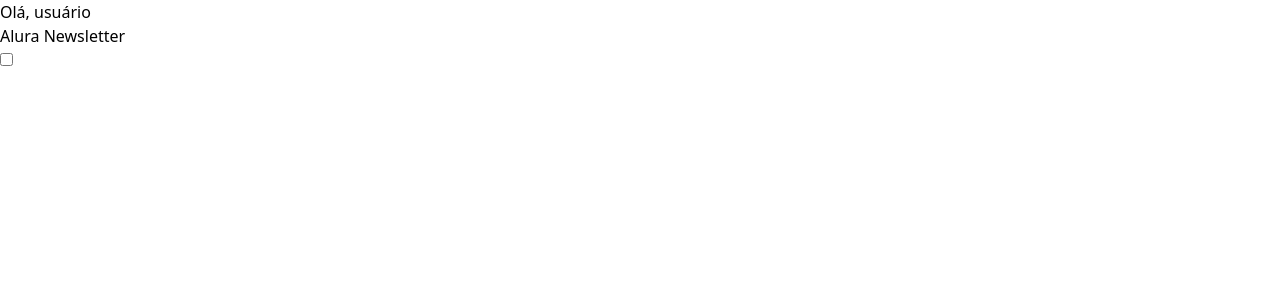
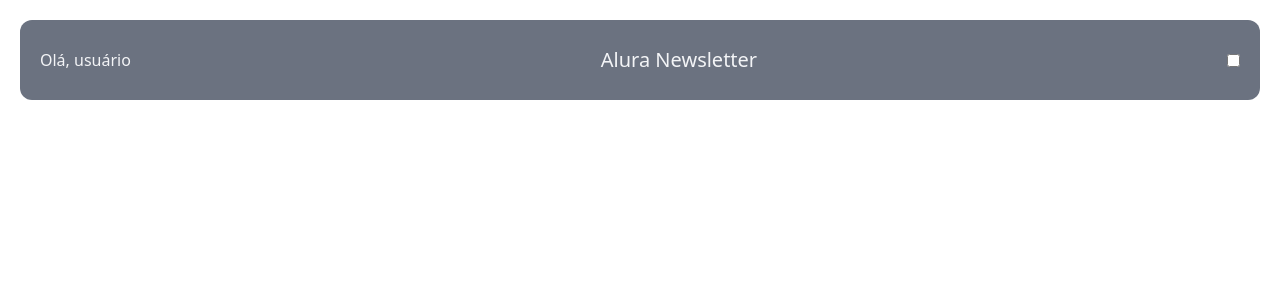
Before and after one commit to dinozindev/alura-newsletter-tailwind, a React (Vite) app: page / in a window 1280 px wide. Shown: the top 300 px of the page. Built offline with nearby package versions, Linux system fonts and the light colour scheme.

Commit message:
finalizando aula 1. Adicionando componente de cabecalho

```diff
--- a/src/components/Header/Header.jsx
+++ b/src/components/Header/Header.jsx
@@ -1,8 +1,8 @@
 const Header = () => {
-    return <div>
-        <span>Olá, usuário</span>
-        <h1>Alura Newsletter</h1>
-        <input type="checkbox" />
+    return <div className="flex h-20 bg-gray-500 justify-between items-center px-5 sm:rounded-xl sm:m-5">
+        <span className="text-gray-100">Olá, usuário</span>
+        <h1 className="text-gray-100 text-xl">Alura Newsletter</h1>
+        <input className="hidden sm:block"type="checkbox" />
     </div>
 }
 
```
